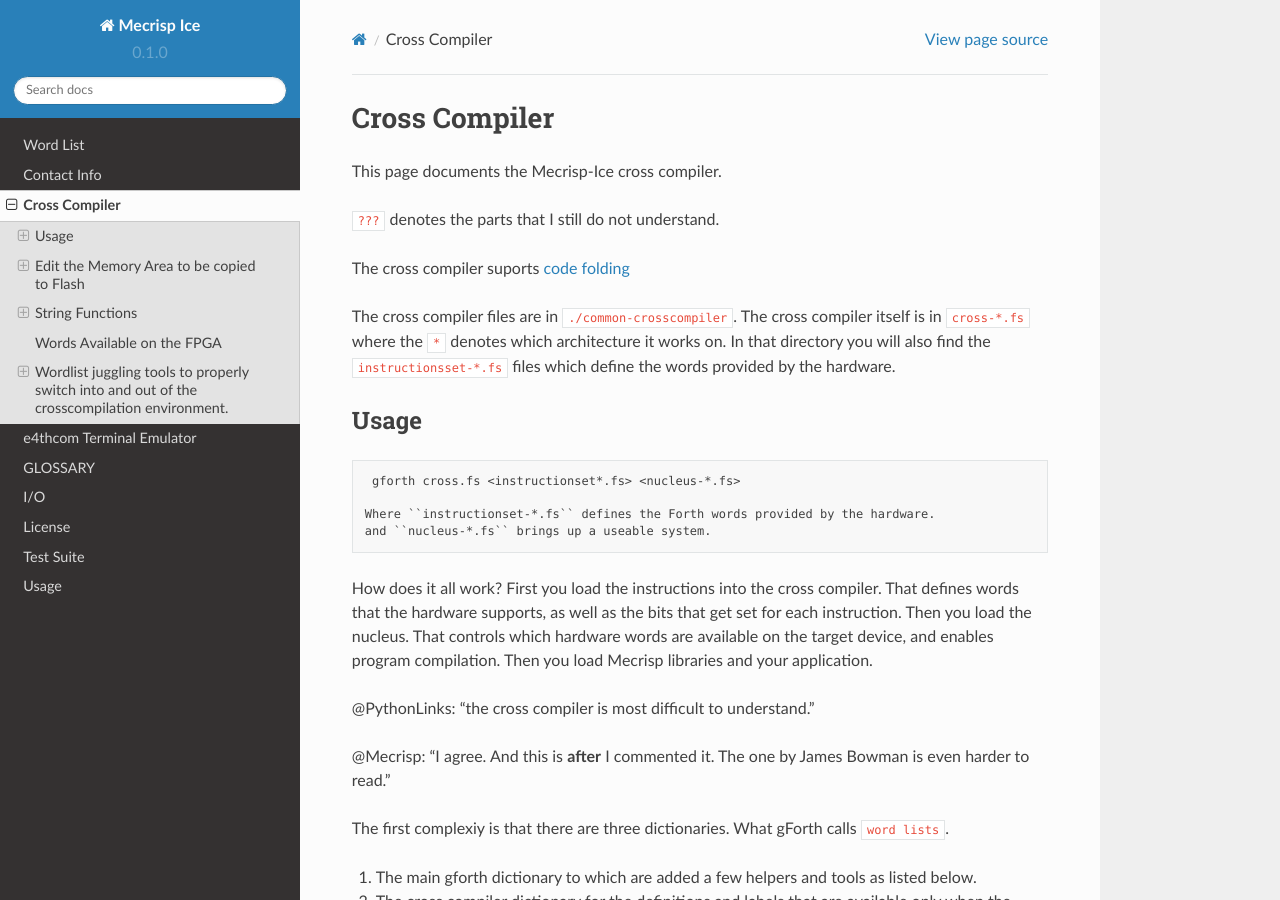
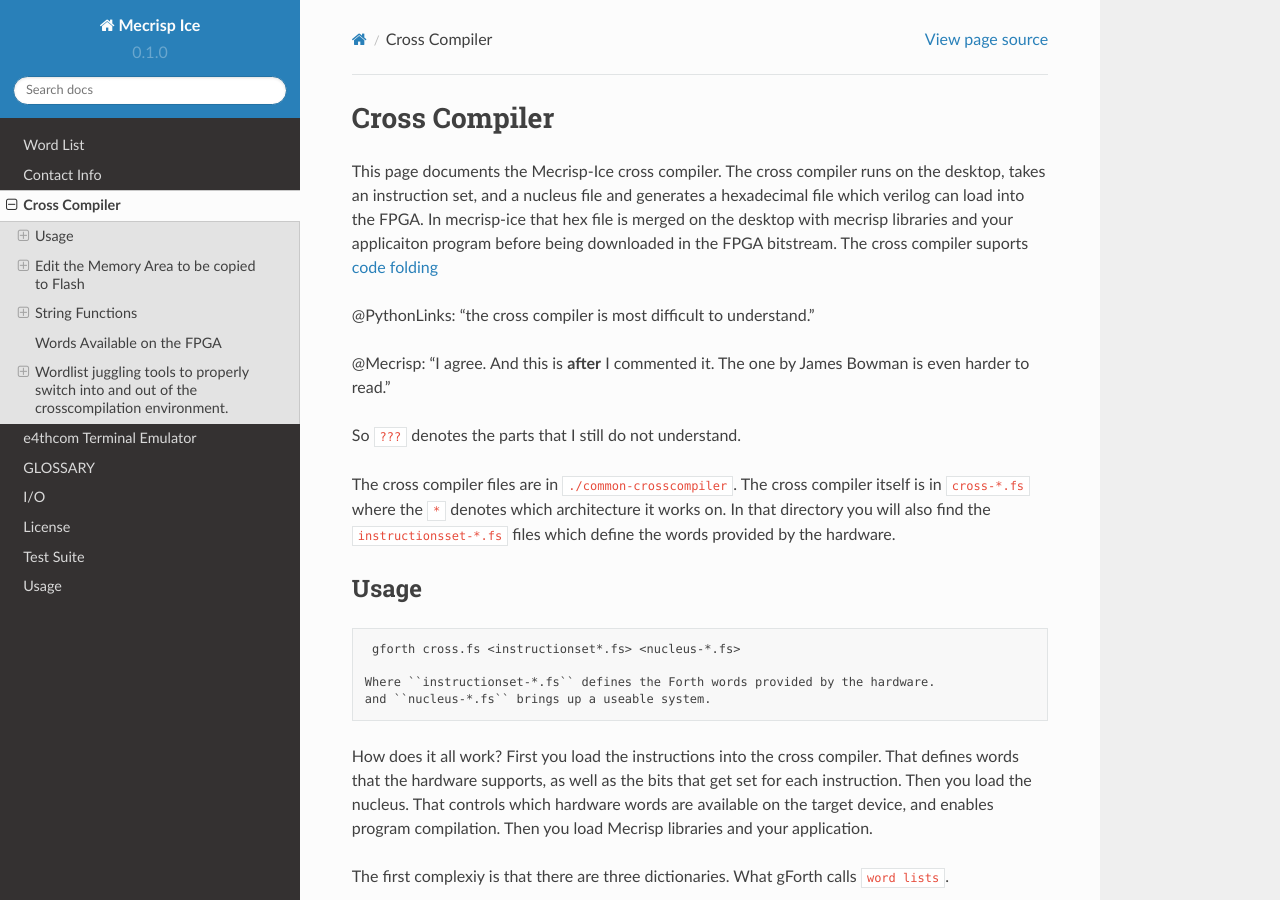
Before and after one commit to PythonLinks/Mecrisp-Ice, a Sphinx documentation site: the page built from docs/source/cross-compiler.rst, in a window 1280 px wide and 900 px high. Built offline with Sphinx 7.4.7 and the Read the Docs theme 2.0.0, drawn with Linux system fonts in a browser that asks for light colours.

Commit message:
Update cross-compiler.rst

```diff
--- a/docs/source/cross-compiler.rst
+++ b/docs/source/cross-compiler.rst
@@ -1,11 +1,14 @@
 Cross Compiler
 ###############
 
-This page documents the Mecrisp-Ice cross compiler.
+This page documents the Mecrisp-Ice cross compiler.  The cross compiler runs on the desktop,  takes an instruction set, and a  nucleus file and generates a hexadecimal file which verilog can load into the FPGA.  In mecrisp-ice that hex file is merged on the desktop with mecrisp libraries and your applicaiton program before being downloaded in the FPGA bitstream.  The cross compiler suports `code folding <https://mecrisp-stellaris-folkdoc.sourceforge.io/folding.html>`_
 
-``???`` denotes the parts that I still do not understand.
+@PythonLinks: "the cross compiler is most difficult to understand."
 
-The cross compiler suports `code folding <https://mecrisp-stellaris-folkdoc.sourceforge.io/folding.html>`_
+@Mecrisp: "I agree. And this is **after** I commented it.  The one by James Bowman is even harder to read."
+
+So ``???`` denotes the parts that I still do not understand.
+
 
 The cross compiler files are in ``./common-crosscompiler``.
 The cross compiler itself is in ``cross-*.fs`` where the ``*`` denotes which architecture it works on.
```
Also changed, not shown: other parts of docs/source/cross-compiler.rst (+0 -3 lines).
